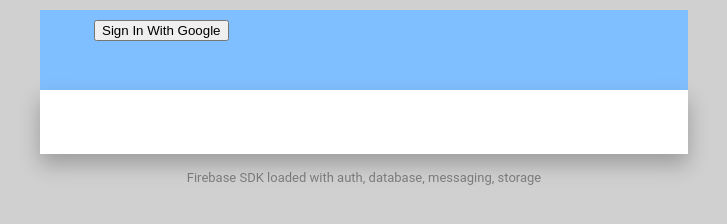
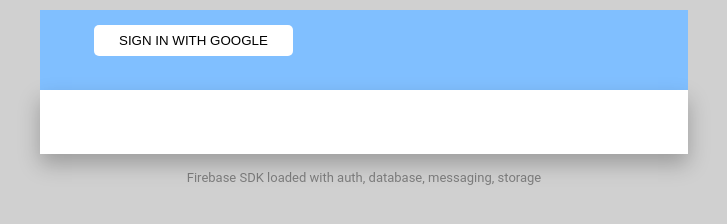
Before and after one commit to cloudhnl/firebase-web-app, a plain HTML site: page public/index.html in a window 1280 px wide. Shown: the whole page, without its empty margins (276-1003 px from the left). Drawn offline with Linux system fonts and the light colour scheme; some packages are replaced by stand-ins of ours; no server answers.

Commit message:
update sign in button, img width

```diff
--- a/public/styles/index.css
+++ b/public/styles/index.css
@@ -24,11 +24,18 @@ header {
 
 #user-name {
   padding-left: 90px;
-  padding-top: 10px;
+  font-weight: bold;
 }
 
 #sign-in, #sign-out {
   margin-left: 30px;
+  margin-top: 5px;
+  border-radius: 5px;
+  padding: 8px 25px;
+  background: white;
+  border: none;
+  color: black;
+  text-transform: uppercase;
 }
 
 #chat {
@@ -81,6 +88,8 @@ header {
   float: right;
 }
 
+.message img{max-width: 250px;}
+
 #message-input {
   padding:8px;
   display:block;
```
